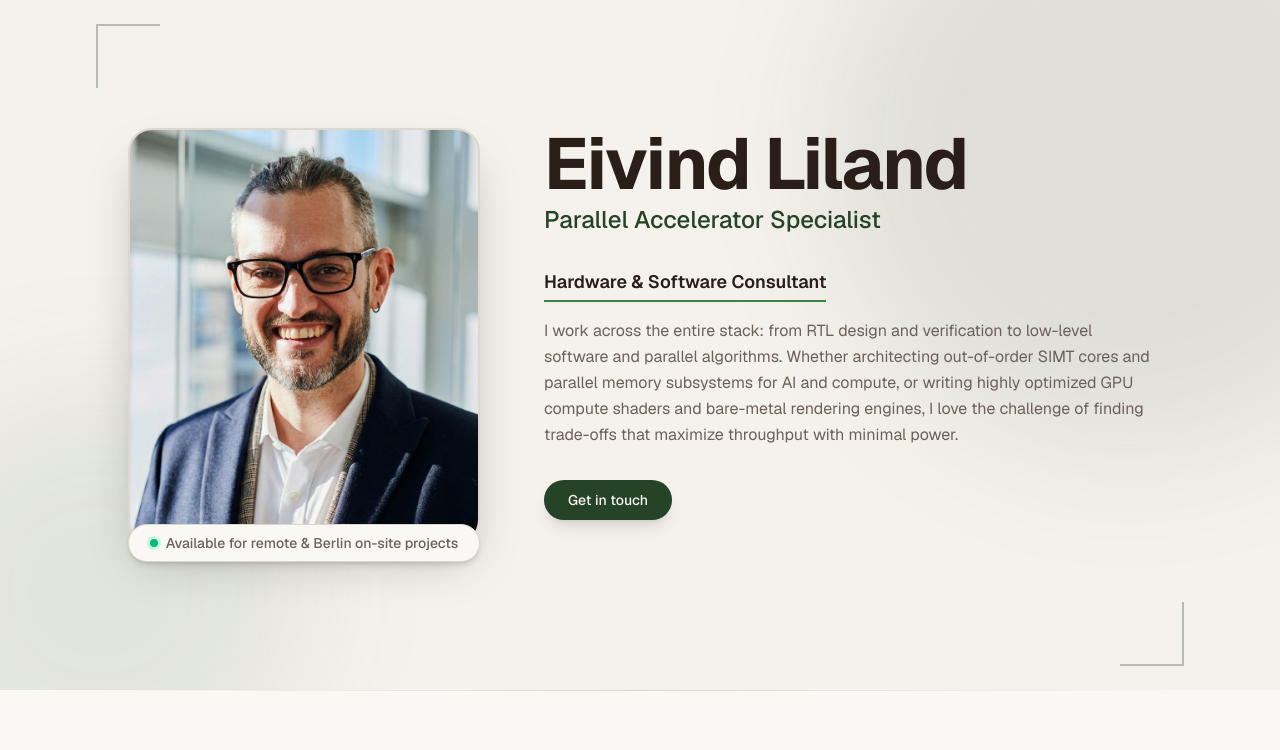
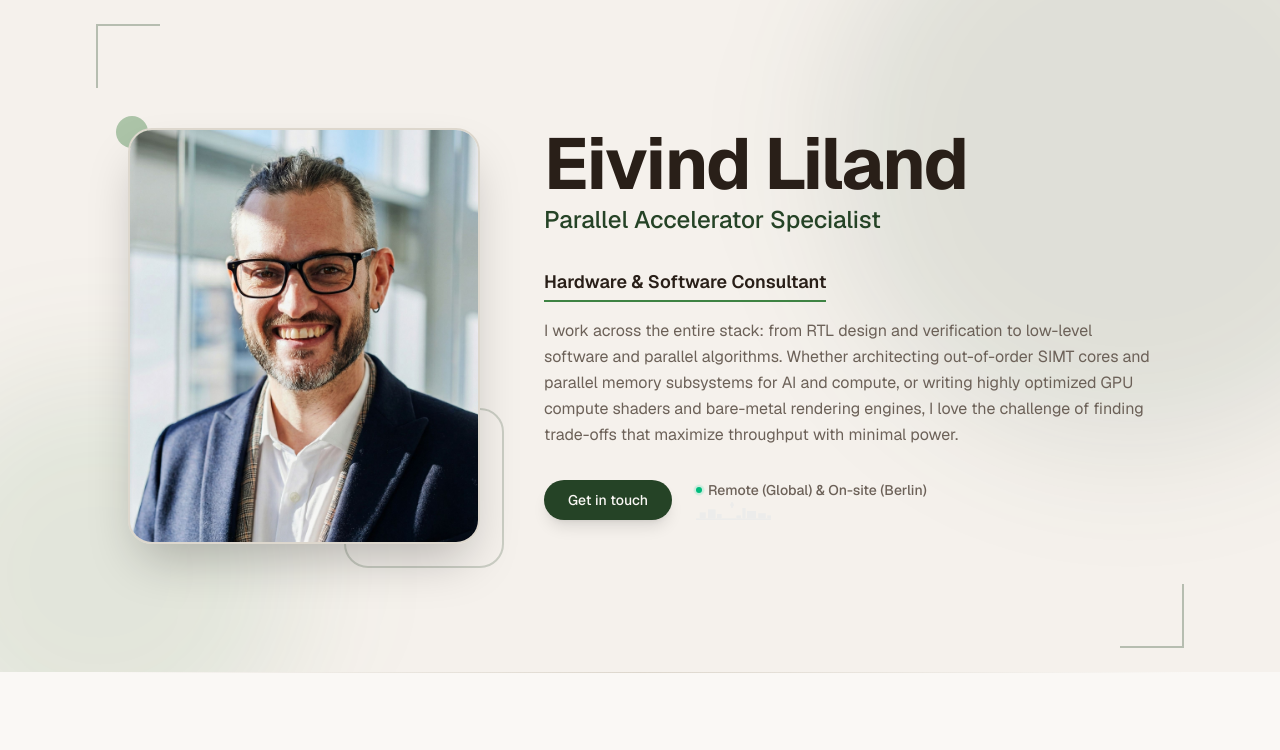
Before and after one commit to spookysys/liland.dev, a Next.js app: page / in a window 1280 px wide. Shown: the top 750 px of the page. Built offline with nearby package versions, Linux system fonts and the light colour scheme.

Commit message:
Refactor code structure for improved readability and maintainability

```diff
--- a/components/hero.tsx
+++ b/components/hero.tsx
@@ -17,24 +17,17 @@ export function Hero() {
         <div className="mx-auto max-w-5xl">
           <div className="flex flex-col gap-12 lg:flex-row lg:items-start lg:gap-16">
             {/* Headshot */}
-            <div className="relative mx-auto flex shrink-0 flex-col items-center w-56 md:w-72 lg:w-88 lg:mx-0">
-              <div className="relative h-64 w-full overflow-hidden rounded-3xl border-2 border-border shadow-2xl md:h-80 lg:h-104">
+            <div className="relative mx-auto shrink-0 lg:mx-0">
+              <div className="relative h-64 w-56 overflow-hidden rounded-3xl border-2 border-border shadow-2xl md:h-80 md:w-72 lg:h-104 lg:w-88">
                 <img
                   src="/uploaded/profi-profil.jpg"
                   alt="Eivind Liland"
                   className="h-full w-full object-cover object-top"
                 />
               </div>
-
-              <div className="relative -mt-5 z-10 flex w-full items-center justify-center gap-2 rounded-full border border-border bg-background px-3 py-2 shadow-md md:px-4">
-                <span className="relative flex h-2 w-2 shrink-0">
-                  <span className="absolute inline-flex h-full w-full animate-ping rounded-full bg-emerald-400 opacity-75"></span>
-                  <span className="relative inline-flex h-2 w-2 rounded-full bg-emerald-500"></span>
-                </span>
-                <span className="truncate text-xs font-medium text-muted-foreground text-center md:text-sm">
-                  Available for remote & Berlin on-site projects
-                </span>
-              </div>
+              {/* Decorative elements */}
+              <div className="absolute -bottom-5 -right-5 -z-10 h-32 w-32 rounded-3xl border-2 border-primary/20 md:-bottom-6 md:-right-6 md:h-40 md:w-40" />
+              <div className="absolute -left-3 -top-3 -z-10 h-8 w-8 rounded-full bg-accent/40" />
             </div>
 
             {/* Content */}
@@ -54,10 +47,36 @@ export function Hero() {
                 <p className="mt-4 text-pretty leading-relaxed text-muted-foreground">
                   I work across the entire stack: from RTL design and verification to low-level software and parallel algorithms. Whether architecting out-of-order SIMT cores and parallel memory subsystems for AI and compute, or writing highly optimized GPU compute shaders and bare-metal rendering engines, I love the challenge of finding trade-offs that maximize throughput with minimal power.
                 </p>
-                <div className="mt-8 flex flex-col items-center sm:flex-row lg:justify-start">
+                <div className="mt-8 flex flex-col items-center gap-6 sm:flex-row lg:justify-start">
                   <Button asChild size="lg" className="rounded-full shadow-lg transition-transform hover:scale-105">
                     <a href="#contact">Get in touch</a>
                   </Button>
+
+                  <div className="flex flex-col items-center sm:items-start">
+                    <p className="text-sm font-medium text-muted-foreground flex items-center gap-1.5">
+                      <span className="relative flex h-1.5 w-1.5 shrink-0">
+                        <span className="absolute inline-flex h-full w-full animate-ping rounded-full bg-emerald-400 opacity-75"></span>
+                        <span className="relative inline-flex h-1.5 w-1.5 rounded-full bg-emerald-500"></span>
+                      </span>
+                      Remote (Global) & On-site (Berlin)
+                    </p>
+                    {/* Discreet Berlin Skyline visual */}
+                    <svg className="mt-0.5 h-[1.125rem] w-auto opacity-30 invert dark:invert-0" viewBox="0 0 100 24" fill="currentColor" aria-hidden="true">
+                      {/* Base/Ground */}
+                      <rect x="0" y="22" width="100" height="2" />
+                      {/* Various buildings */}
+                      <rect x="5" y="14" width="8" height="8" />
+                      <rect x="16" y="10" width="10" height="12" />
+                      <rect x="28" y="16" width="6" height="6" />
+                      <rect x="68" y="12" width="12" height="10" />
+                      <rect x="83" y="15" width="10" height="7" />
+                      <rect x="95" y="18" width="5" height="4" />
+                      {/* Famous TV Tower (Fernsehturm) styling for immediate Berlin recognition */}
+                      <path d="M48 22V8h-1V6a2.5 2.5 0 0 1-1.5-2A2.5 2.5 0 0 1 47 1.5V0h2v1.5a2.5 2.5 0 0 1 1.5 2.5A2.5 2.5 0 0 1 49 6v2h-1v14h-2z" />
+                      <rect x="54" y="18" width="6" height="4" />
+                      <rect x="62" y="8" width="4" height="14" />
+                    </svg>
+                  </div>
                 </div>
               </div>
             </div>
```
Also changed, not shown: 1 other file (tests, documents, lock files or other folders).
